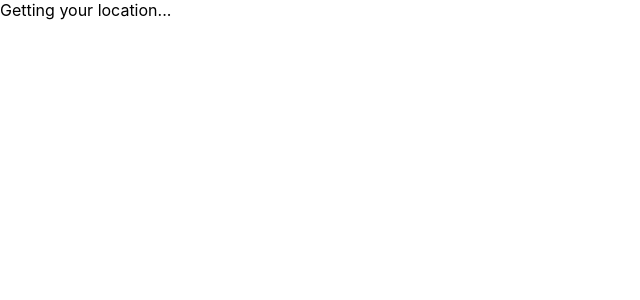
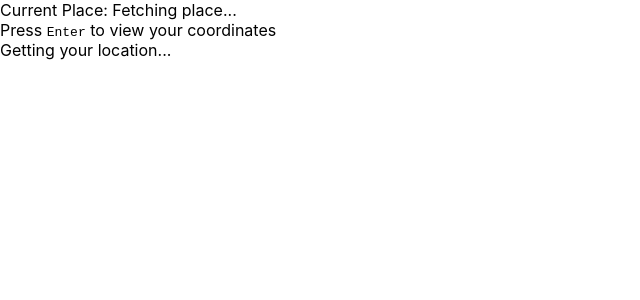
Before and after one commit to sroiis/gps-map-app, a React (Create React App) app: page / in a window 1280 px wide. Shown: the top 300 px of the page, without its empty margins (0-640 px from the left). Built offline with nearby package versions, Linux system fonts and the light colour scheme; no server answers.

Commit message:
Update App.js

```diff
--- a/src/App.js
+++ b/src/App.js
@@ -15,16 +15,36 @@ L.Icon.Default.mergeOptions({
 
 function MapPage() {
   const [position, setPosition] = useState(null);
+  const [place, setPlace] = useState("Fetching place...");
   const navigate = useNavigate();
 
   useEffect(() => {
     navigator.geolocation.getCurrentPosition(
-      (pos) => {
-        setPosition([pos.coords.latitude, pos.coords.longitude]);
+      async (pos) => {
+        const coords = [pos.coords.latitude, pos.coords.longitude];
+        setPosition(coords);
+
+        try {
+          const response = await fetch(
+            `https://nominatim.openstreetmap.org/reverse?format=json&lat=${coords[0]}&lon=${coords[1]}`
+          );
+          const data = await response.json();
+          if (data && data.address) {
+            const { city, town, village, state, country } = data.address;
+            const placeName = city || town || village || state || country || "Unknown place";
+            setPlace(placeName);
+          } else {
+            setPlace("Place not found");
+          }
+        } catch (error) {
+          console.error(error);
+          setPlace("Error fetching place");
+        }
       },
       (err) => {
         console.error(err);
         alert("Enable location access!");
+        setPlace("Location not available");
       }
     );
 
@@ -39,7 +59,15 @@ function MapPage() {
   }, [navigate]);
 
   return (
-    <div className="h-screen w-full">
+    <div className="h-screen w-full flex flex-col">
+      <div className="p-4 text-center font-semibold text-lg bg-gray-100">
+        Current Place: {place}
+        <div className="text-sm font-normal text-gray-600 mt-1">
+          Press <kbd>Enter</kbd> to view your coordinates
+        </div>
+      </div>
+
+      <div className="flex-grow">
         {position ? (
           <MapContainer
             center={position}
@@ -55,6 +83,7 @@ function MapPage() {
         ) : (
           <div className="text-center mt-20 text-xl">Getting your location...</div>
         )}
+      </div>
     </div>
   );
 }
```
Lines whose indentation alone changed are shown as unchanged.
